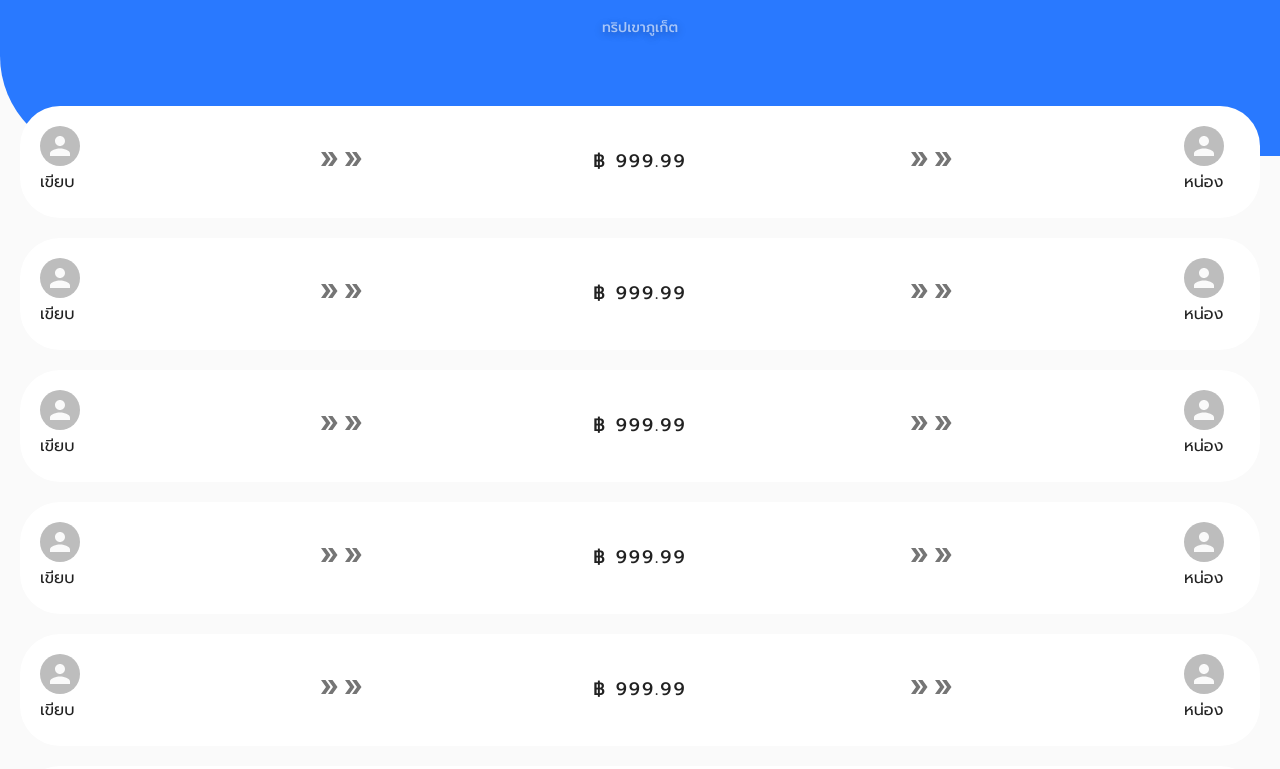
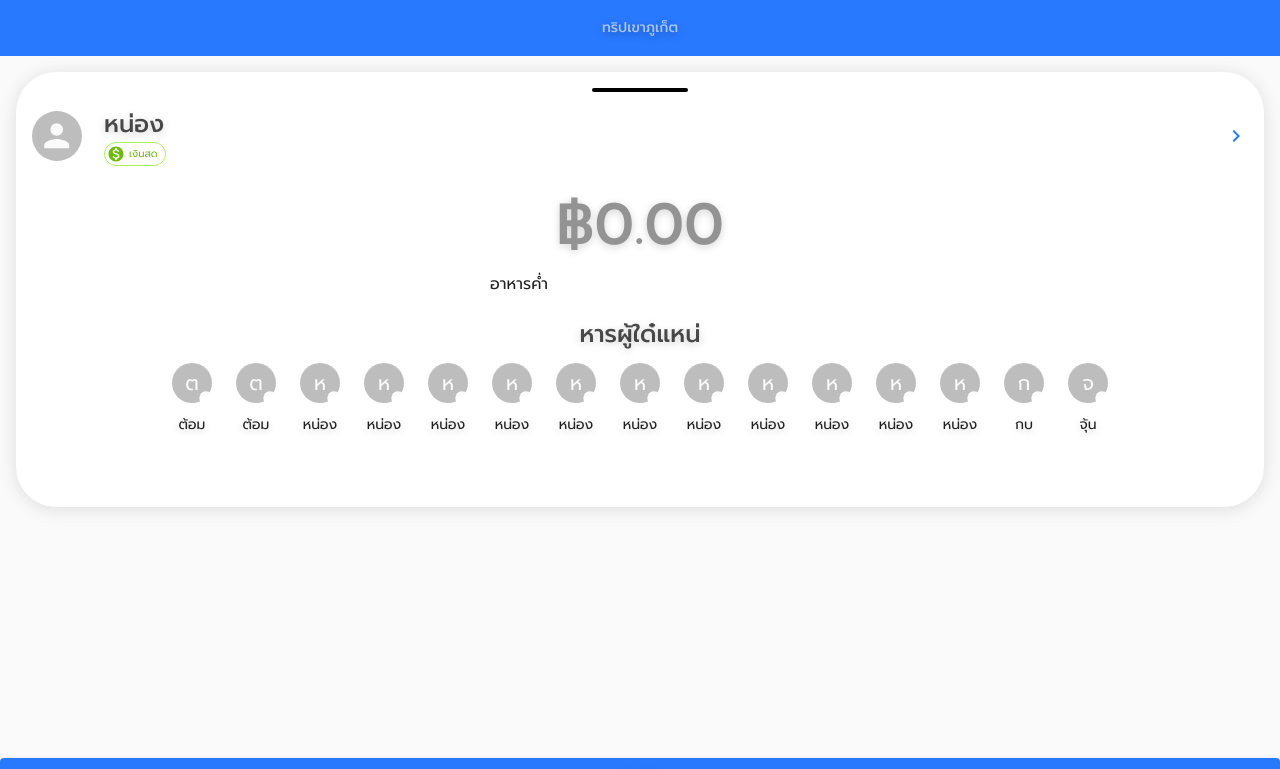
Before and after one commit to AnuchitO/fe-jugbaht, a React (Create React App) app: page / in a window 1280 px wide. Shown: the top 769 px of the page. Built offline with nearby package versions, Linux system fonts and the light colour scheme.

Commit message:
remove underline

```diff
--- a/src/App.js
+++ b/src/App.js
@@ -34,8 +34,8 @@ export default function App() {
         <div className={styles.root}>
           {/* <Welcome /> */}
           <Header title={"ทริปเขาภูเก็ต"} />
-          <Summary />
-          {/* <Expense /> */}
+          {/* <Summary /> */}
+          <Expense />
           {/* <Hero title={"คุณได้เงินคืน"} />
           <History />
           <Footer /> */}
--- a/src/components/Expense/Note.js
+++ b/src/components/Expense/Note.js
@@ -61,13 +61,20 @@ export default function Note() {
 
         return filtered;
       }}
-      renderInput={params => (
-        <TextField
-          {...params}
-          // label="จ่ายค่าอะไร"
-          fullWidth
-        />
-      )}
+      renderInput={params => {
+        console.log(params);
+        return (
+          <TextField
+            {...params}
+            InputProps={{
+              ...params.InputProps,
+              disableUnderline: true
+            }}
+            // label="จ่ายค่าอะไร"
+            fullWidth
+          />
+        );
+      }}
       renderOption={(option, { inputValue }) => {
         const matches = match(option.title, inputValue);
         const parts = parse(option.title, matches);
```
